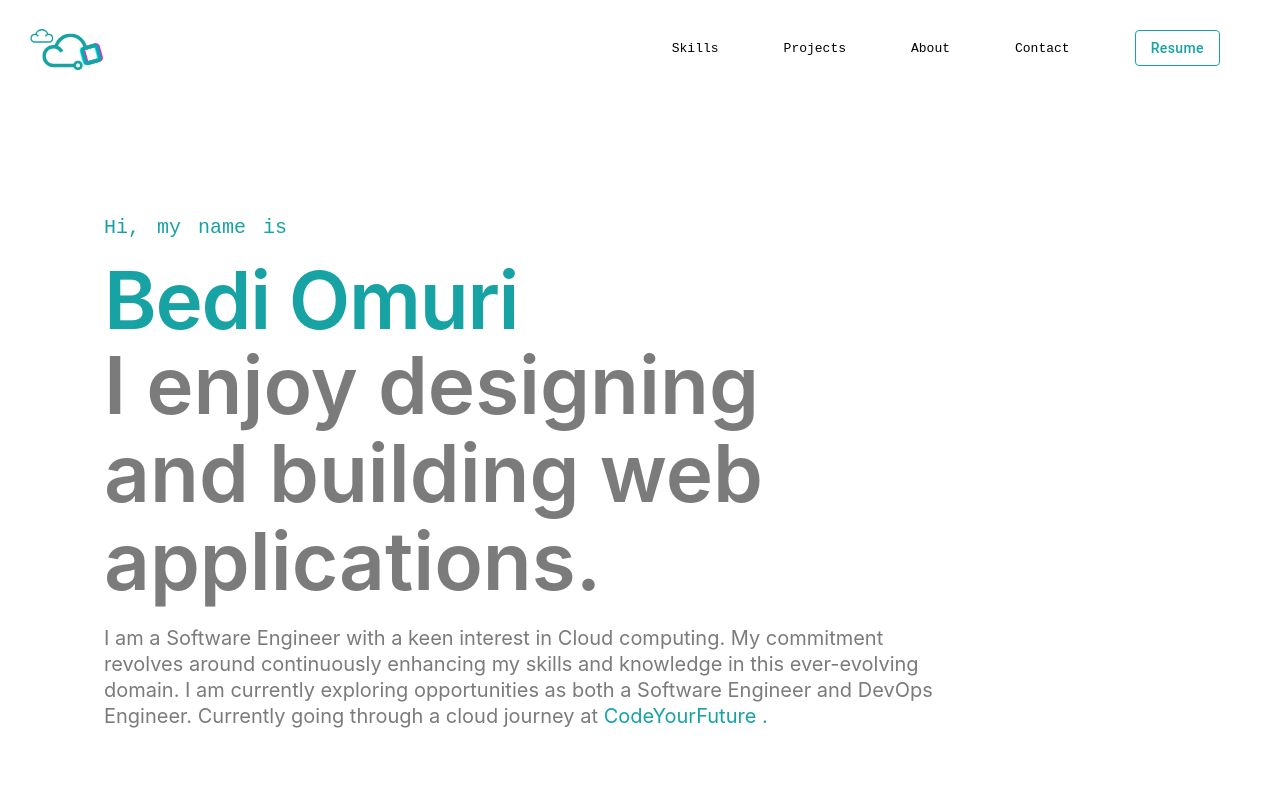
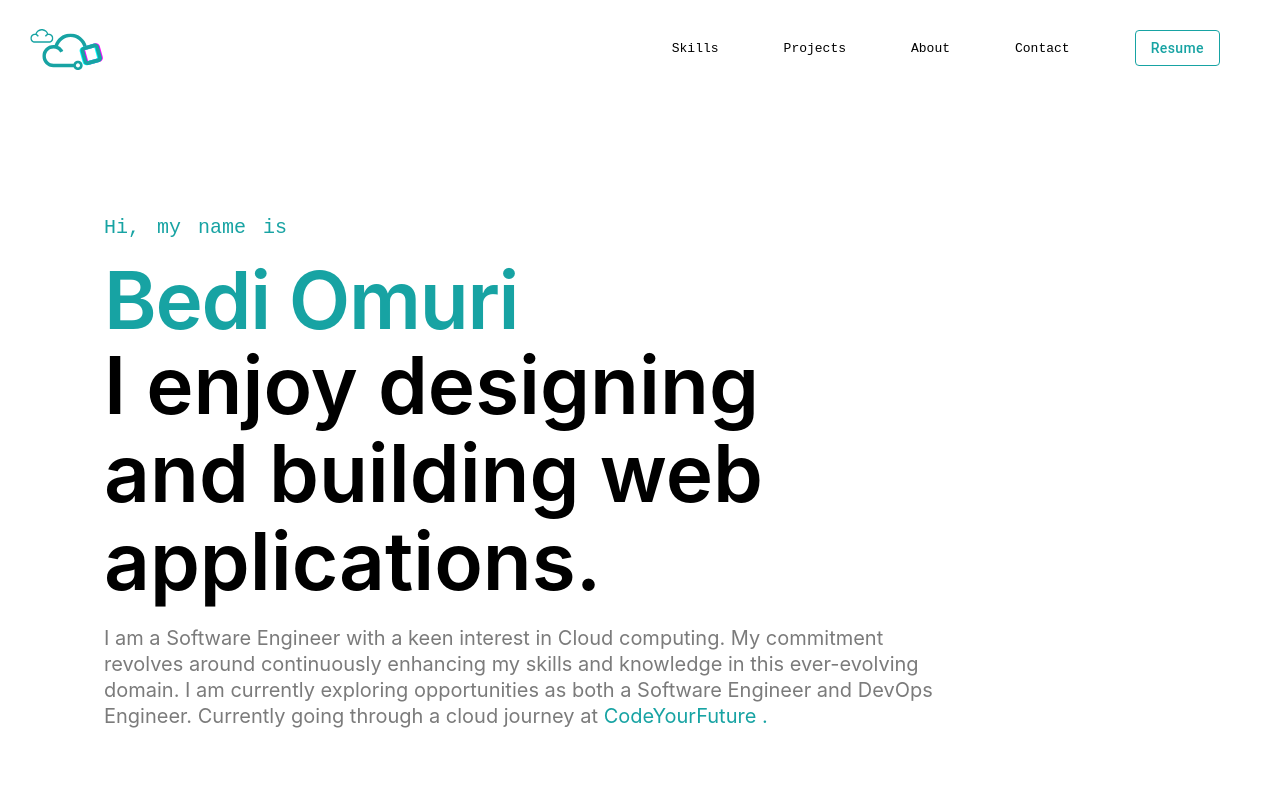
Before and after one commit to Bedi06/My-Personal-Portfolio, a React (Create React App) app: page / in a window 1280 px wide. Shown: the top 800 px of the page. Built offline with nearby package versions, Linux system fonts and the light colour scheme.

Commit message:
Deleted not needed text, changed color of text to balck on home

```diff
--- a/src/components/About.js
+++ b/src/components/About.js
@@ -123,8 +123,7 @@ export default function About() {
             development, and database technologies, seeking opportunities to
             dwellve deeper into the field. Throughout my professional journey,
             I've cultivated a strong foundation in developing, testing, and
-            debugging high-performance web applications. Some of the tools and
-            languages i work with are:
+            debugging high-performance web applications.
           </Typography>
         </Grid>
         <Grid
--- a/src/components/Home.js
+++ b/src/components/Home.js
@@ -53,7 +53,7 @@ export default function Home() {
               variant="h3"
               style={{
                 width: { xs: "80%", sm: "80%" },
-                color: "rgb(123 123 123)",
+                color: "black",
                 fontSize: "clamp(40px, 8vw, 80px)",
                 fontWeight: "600",
                 marginTop: "5px",
```
